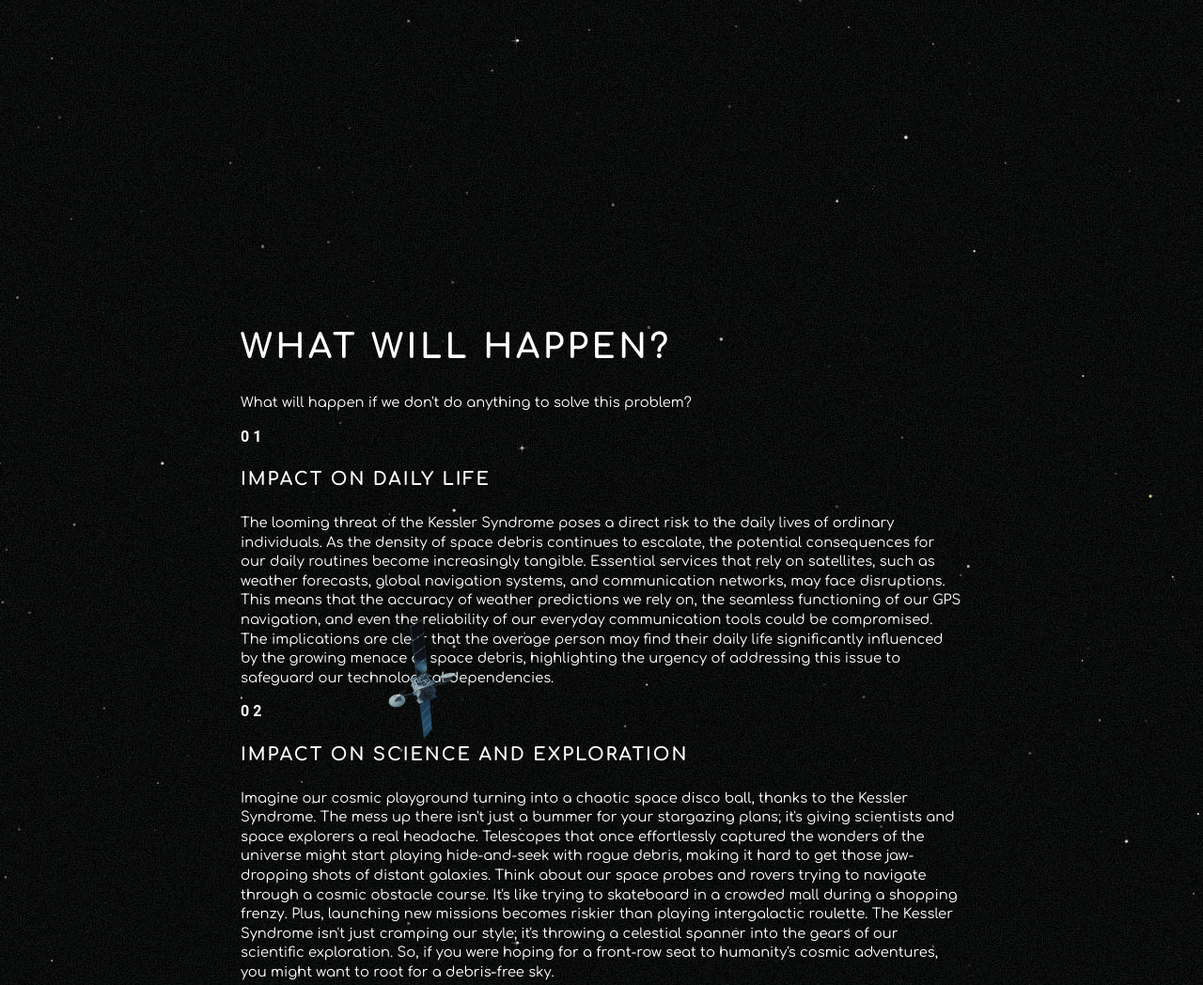
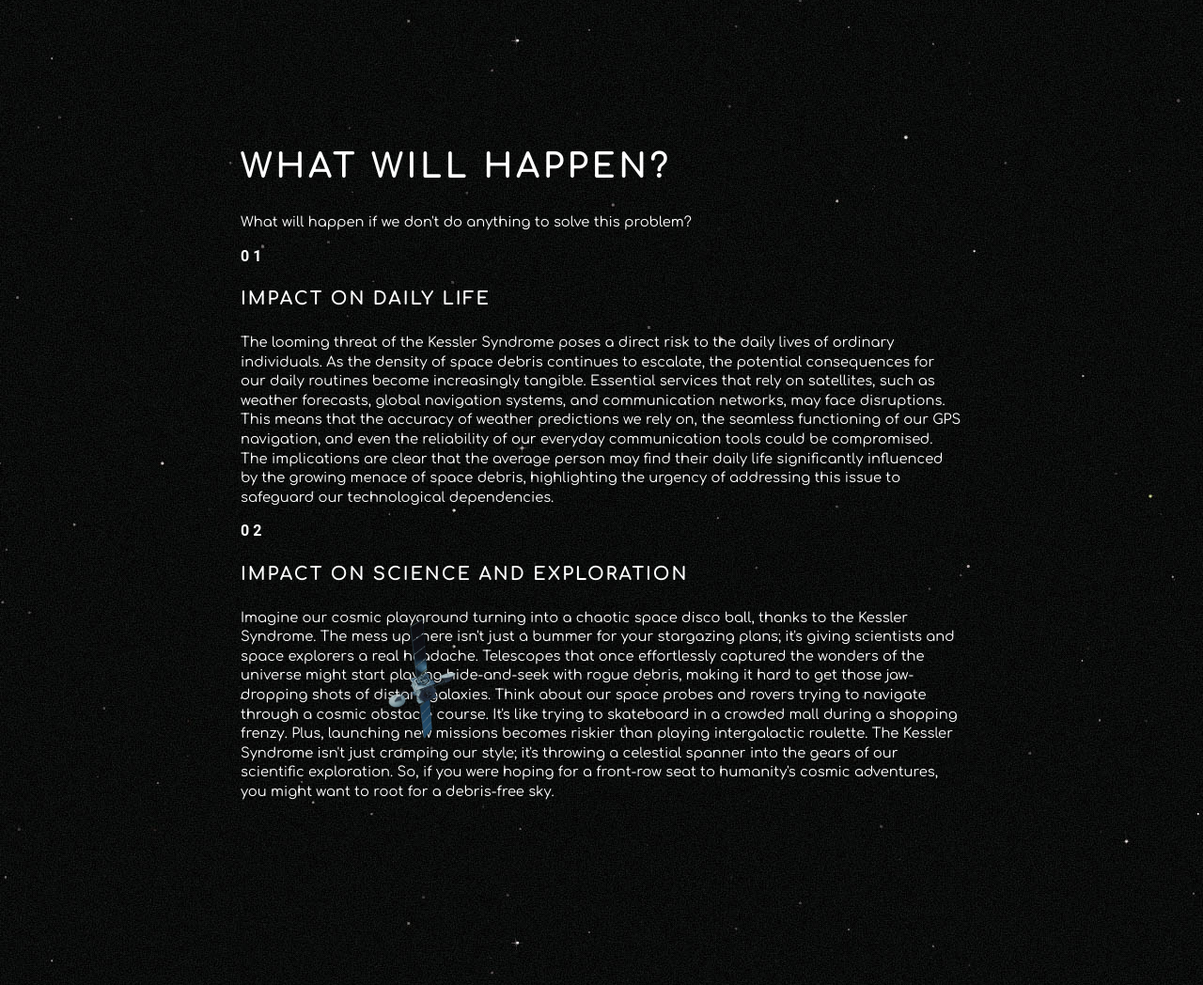
Before and after one commit to LucvanderHeiden/spacejunk, a plain HTML site: page index.html in a window 1280 px wide. Shown: the part 6100-7148 px from the top of the page at 94% size. Drawn offline with Linux system fonts and the light colour scheme; a web font is replaced by a local one.

Commit message:
small margin adjustment

```diff
--- a/style.css
+++ b/style.css
@@ -482,7 +482,7 @@ section.spacejunk {
 Future
 ------------------------ */
 section.future {
-  margin-top: 25em;
+  margin-top: 10em;
   width: 40vw;
 }
 
```
